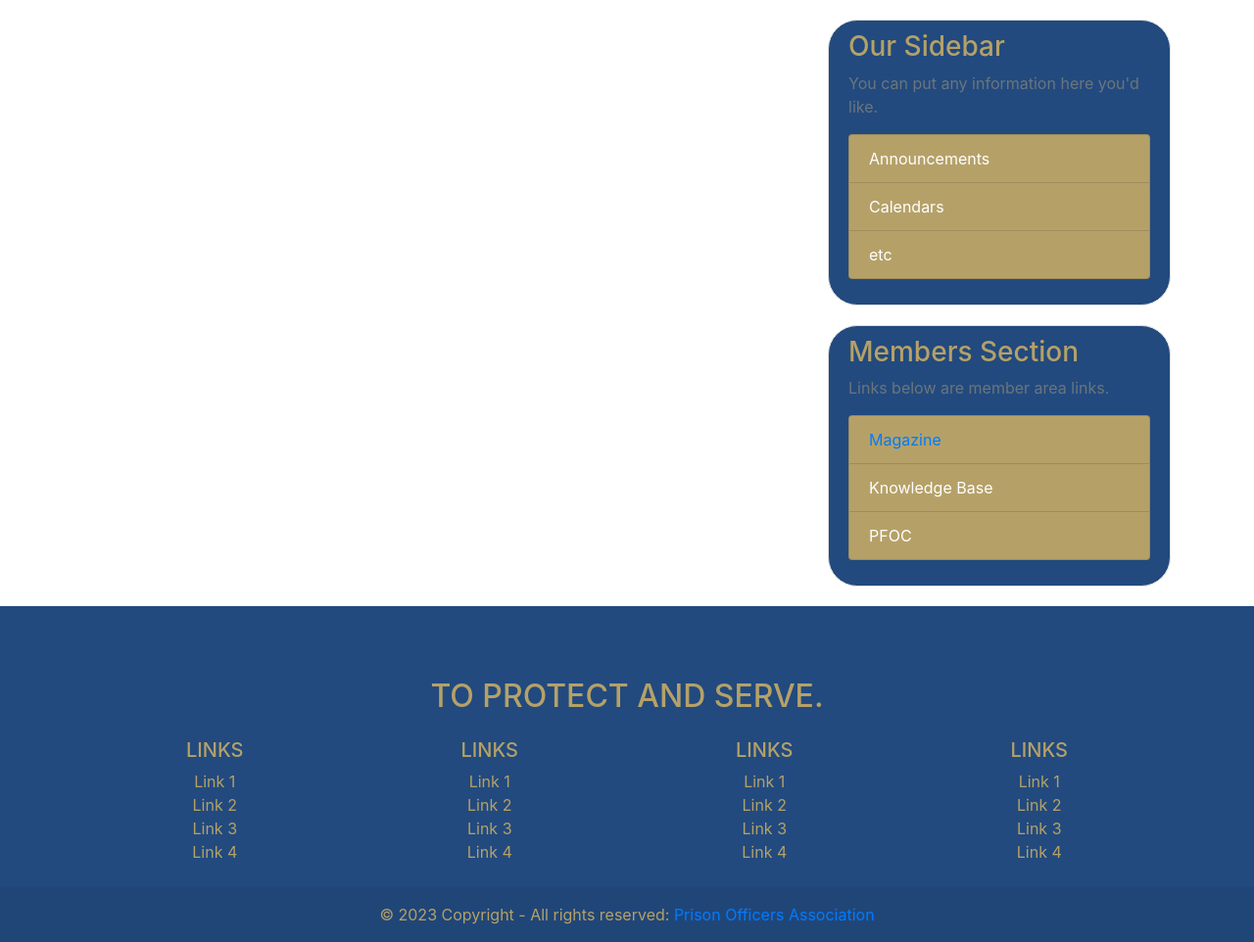
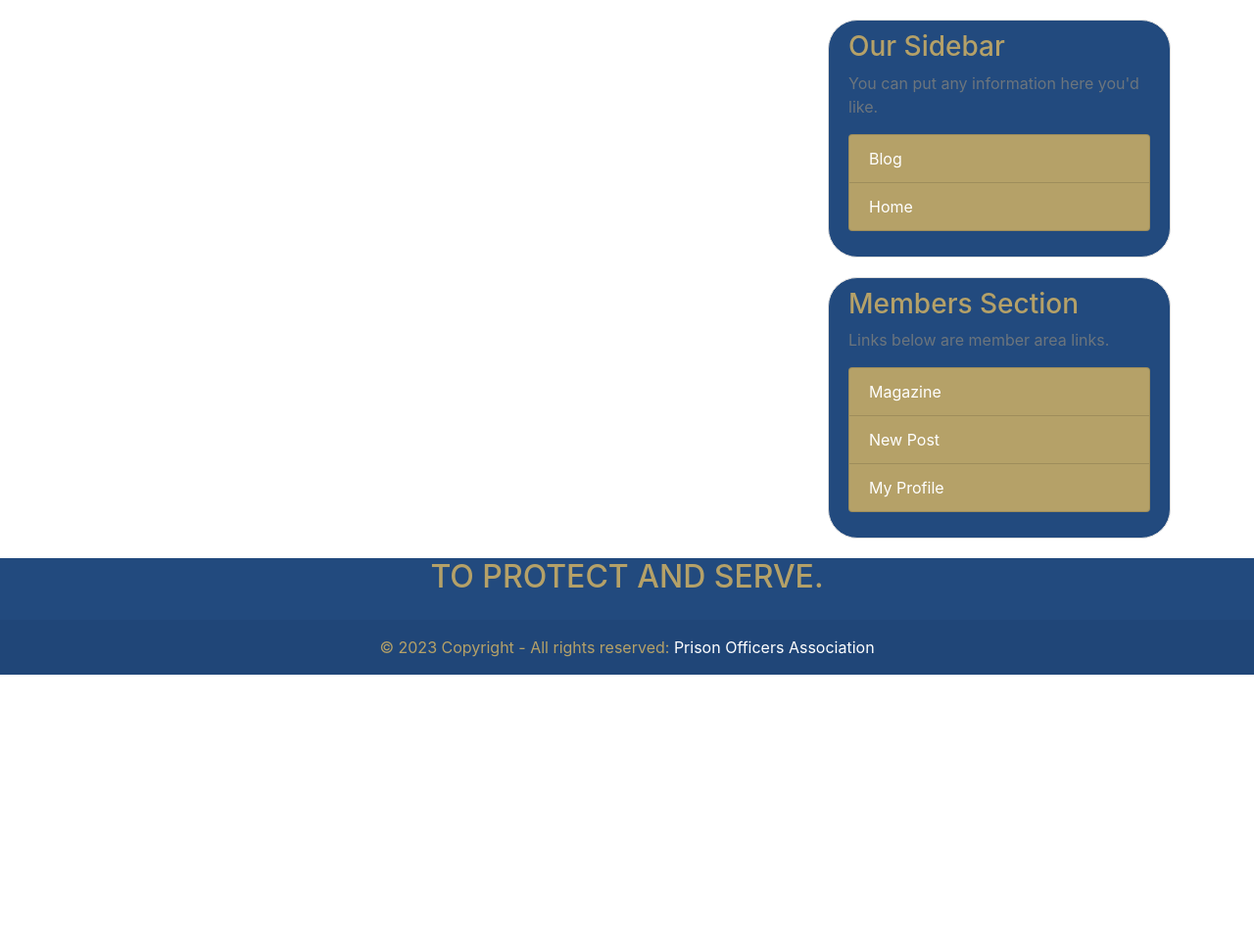
Before and after one commit to DermotKelly/POA, a Django app: page / in a window 1280 px wide. Shown: the part 324-1286 px from the top of the page at 98% size. After the commit the page ends 1013 px from the top, so only its background shows below. Run offline with Django 4.2, Linux system fonts and the light colour scheme; the visitor is signed in with stand-in values (Sample User, id 1); data that the repository does not hold is empty; some libraries are stand-ins or nearby versions.

Commit message:
base update

```diff
--- a/django_project/blog/templates/blog/base.html
+++ b/django_project/blog/templates/blog/base.html
@@ -62,10 +62,8 @@
                 <h3>Our Sidebar</h3>
                 <p class='text-muted'>You can put any information here you'd like.
                   <ul class="list-group">
-                    <li class="list-group-item list-group-item-light">Announcements</li>
-                    <li class="list-group-item list-group-item-light">Calendars</li>
-                    <li class="list-group-item list-group-item-light">etc</li>
-
+                    <li class="list-group-item list-group-item-light"><a href="{% url 'blog-home' %}">Blog</a></li>
+                    <li class="list-group-item list-group-item-light"><a href="{% url 'blog-home' %}">Home</a></li>
                   </ul>
                 </p>
               </div>
@@ -76,8 +74,8 @@
                   <ul class="list-group">
 
                     <li class="list-group-item list-group-item-light"><a href="{% url 'magazine_list'%}">Magazine</a></li>
-                    <li class="list-group-item list-group-item-light">Knowledge Base</li>
-                    <li class="list-group-item list-group-item-light">PFOC</li>
+                    <li class="list-group-item list-group-item-light"><a href="{% url 'post-create' %}">New Post</a></li>
+                    <li class="list-group-item list-group-item-light"><a href="{% url 'profile' %}">My Profile</a></li>
 
                   </ul>
                 </p>
@@ -90,145 +88,12 @@
 
     <!-- Footer -->
 <footer class="bg-body-tertiary text-center">
-  <!-- Grid container -->
-  <div class="container p-4">
-    <!-- Section: Social media -->
-    <section class="mb-4">
-      <!-- Facebook -->
-      <a data-mdb-ripple-init class="btn btn-outline btn-floating m-1" href="#!" role="button"
-        ><i class="fab fa-facebook-f"></i
-      ></a>
-
-      <!-- Twitter -->
-      <a data-mdb-ripple-init class="btn btn-outline btn-floating m-1" href="#!" role="button"
-        ><i class="fab fa-twitter"></i
-      ></a>
-
-      <!-- Google -->
-      <a data-mdb-ripple-init class="btn btn-outline btn-floating m-1" href="#!" role="button"
-        ><i class="fab fa-google"></i
-      ></a>
-
-      <!-- Instagram -->
-      <a data-mdb-ripple-init class="btn btn-outline btn-floating m-1" href="#!" role="button"
-        ><i class="fab fa-instagram"></i
-      ></a>
-
-      <!-- Linkedin -->
-      <a data-mdb-ripple-init class="btn btn-outline btn-floating m-1" href="#!" role="button"
-        ><i class="fab fa-linkedin-in"></i
-      ></a>
-
-      <!-- Github -->
-      <a data-mdb-ripple-init class="btn btn-outline btn-floating m-1" href="#!" role="button"
-        ><i class="fab fa-github"></i
-      ></a>
-    </section>
-    <!-- Section: Social media -->
-
-
     <section class="mb-4">
       <H2>
         TO PROTECT AND SERVE.
       </H2>
     </section>
-    <!-- Section: Text -->
 
-    <!-- Section: Links -->
-    <section class="">
-      <!--Grid row-->
-      <div class="row">
-        <!--Grid column-->
-        <div class="col-lg-3 col-md-6 mb-4 mb-md-0">
-          <h5 class="text-uppercase">Links</h5>
-
-          <ul class="list-unstyled mb-0">
-            <li>
-              <a class="text-body" href="#!">Link 1</a>
-            </li>
-            <li>
-              <a class="text-body" href="#!">Link 2</a>
-            </li>
-            <li>
-              <a class="text-body" href="#!">Link 3</a>
-            </li>
-            <li>
-              <a class="text-body" href="#!">Link 4</a>
-            </li>
-          </ul>
-        </div>
-        <!--Grid column-->
-
-        <!--Grid column-->
-        <div class="col-lg-3 col-md-6 mb-4 mb-md-0">
-          <h5 class="text-uppercase">Links</h5>
-
-          <ul class="list-unstyled mb-0">
-            <li>
-              <a class="text-body" href="#!">Link 1</a>
-            </li>
-            <li>
-              <a class="text-body" href="#!">Link 2</a>
-            </li>
-            <li>
-              <a class="text-body" href="#!">Link 3</a>
-            </li>
-            <li>
-              <a class="text-body" href="#!">Link 4</a>
-            </li>
-          </ul>
-        </div>
-        <!--Grid column-->
-
-        <!--Grid column-->
-        <div class="col-lg-3 col-md-6 mb-4 mb-md-0">
-          <h5 class="text-uppercase">Links</h5>
-
-          <ul class="list-unstyled mb-0">
-            <li>
-              <a class="text-body" href="#!">Link 1</a>
-            </li>
-            <li>
-              <a class="text-body" href="#!">Link 2</a>
-            </li>
-            <li>
-              <a class="text-body" href="#!">Link 3</a>
-            </li>
-            <li>
-              <a class="text-body" href="#!">Link 4</a>
-            </li>
-          </ul>
-        </div>
-        <!--Grid column-->
-
-        <!--Grid column-->
-        <div class="col-lg-3 col-md-6 mb-4 mb-md-0">
-          <h5 class="text-uppercase">Links</h5>
-
-          <ul class="list-unstyled mb-0">
-            <li>
-              <a class="text-body" href="#!">Link 1</a>
-            </li>
-            <li>
-              <a class="text-body" href="#!">Link 2</a>
-            </li>
-            <li>
-              <a class="text-body" href="#!">Link 3</a>
-            </li>
-            <li>
-              <a class="text-body" href="#!">Link 4</a>
-            </li>
-          </ul>
-        </div>
-        <!--Grid column-->
-      </div>
-      <!--Grid row-->
-    </section>
-    <!-- Section: Links -->
-  </div>
-  <!-- Grid container -->
-
-  <!-- Copyright -->
   <div class="text-center p-3" style="background-color: rgba(0, 0, 0, 0.05);">
     © 2023 Copyright - All rights reserved:
     <a class="text-reset fw-bold" href="https://poa.ie/">Prison Officers Association</a>
--- a/django_project/static/css/main.css
+++ b/django_project/static/css/main.css
@@ -119,3 +119,9 @@ a.text-body{
   background-color: #b5a168;
   border-color: #ffffff;
 }
+
+a {
+  color: #ffffff;}
+
+a:hover {
+    color: #b5a168;}
```
